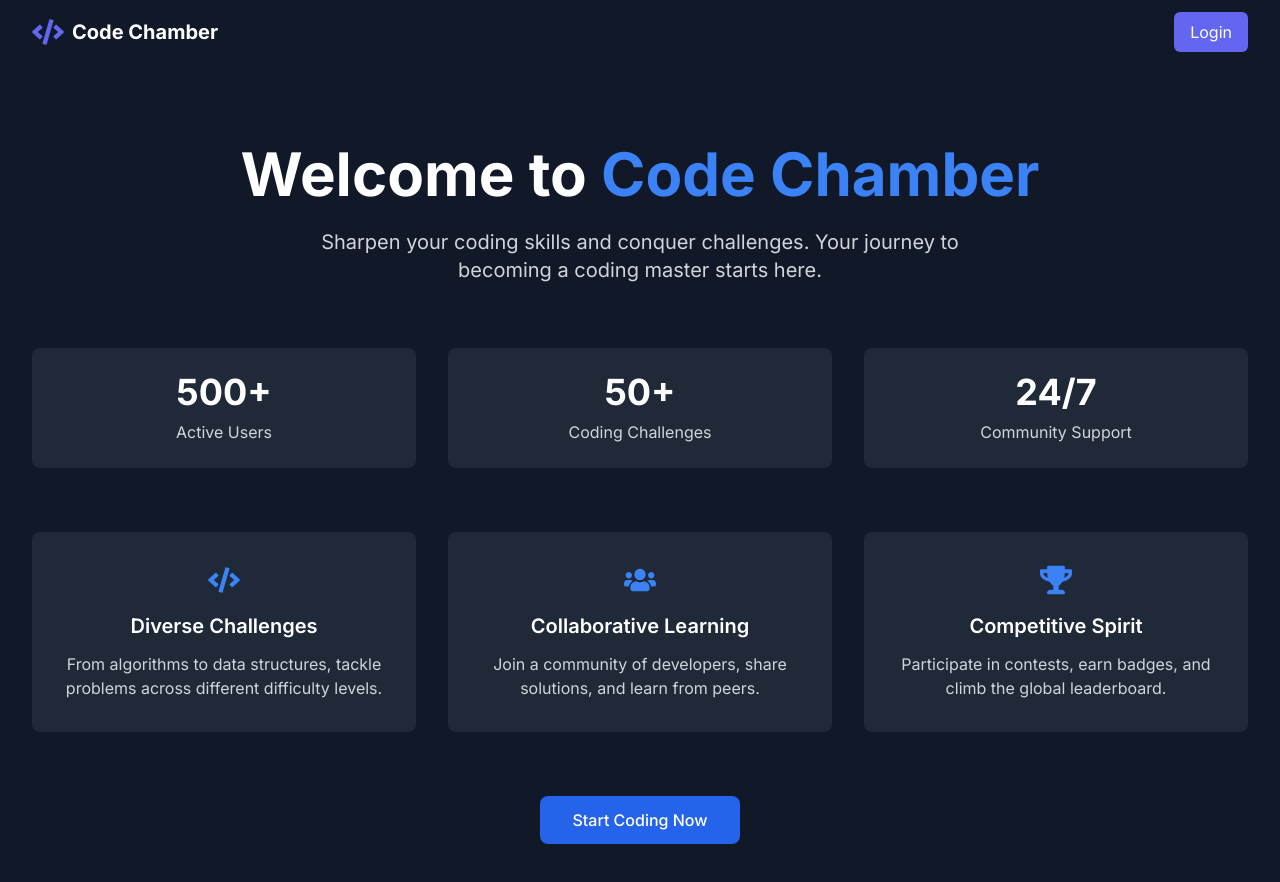
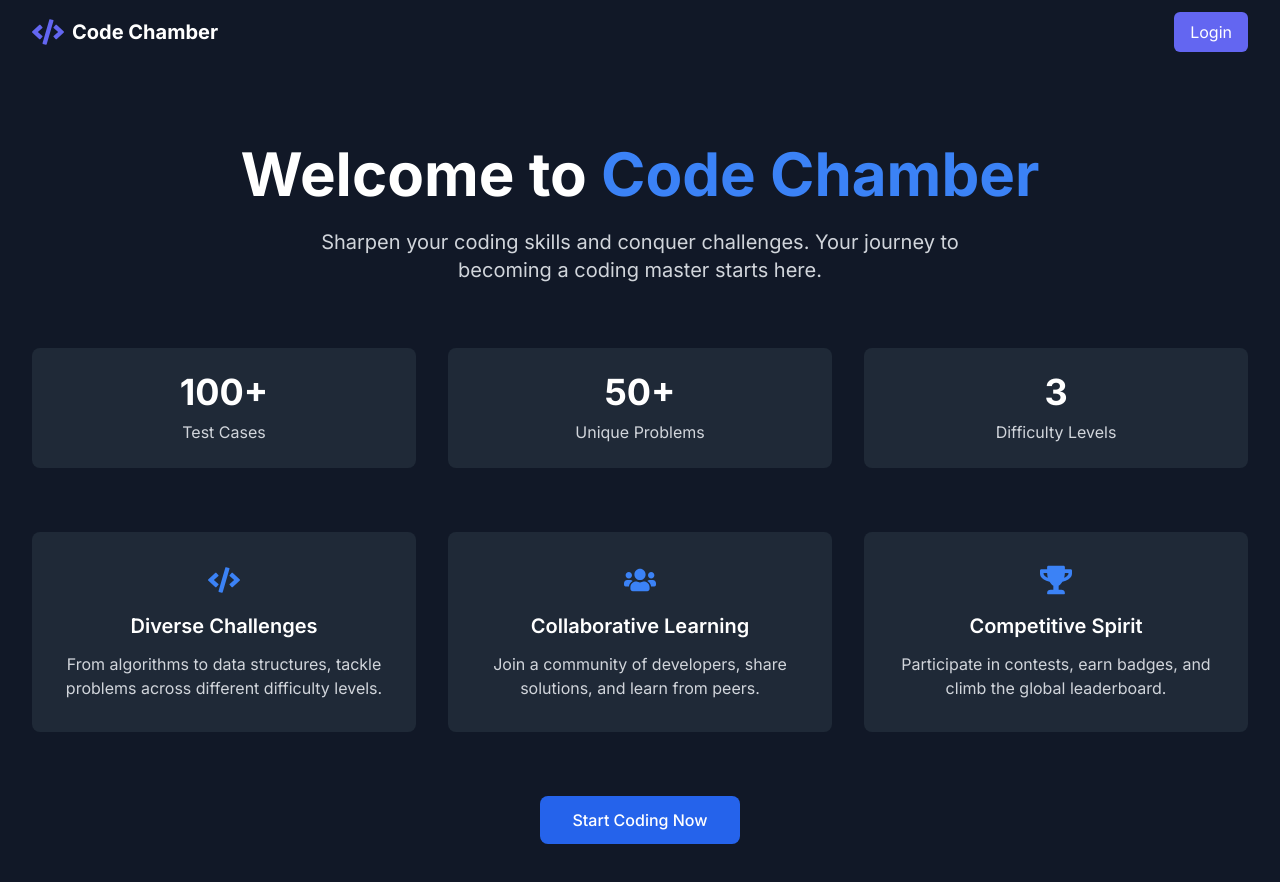
Before and after one commit to namanthanki/code-chamber, a Next.js app: page / in a window 1280 px wide. Shown: the top 882 px of the page. Built offline with nearby package versions, Linux system fonts and the light colour scheme; no server answers.

Commit message:
Updated stats section

```diff
--- a/app/page.tsx
+++ b/app/page.tsx
@@ -23,25 +23,24 @@ export default function Auth() {
 					</p>
 				</div>
 
-				{/* Stats Section */}
 				<div className="grid grid-cols-1 md:grid-cols-3 gap-8 mb-16">
 					<div className="bg-gray-800 hover:bg-gray-700 transition-colors rounded-lg p-6 text-center">
 						<div className="text-4xl font-bold text-white mb-2">
-							500+
+							100+
 						</div>
-						<div className="text-gray-300">Active Users</div>
+						<div className="text-gray-300">Test Cases</div>
 					</div>
 					<div className="bg-gray-800 hover:bg-gray-700 transition-colors rounded-lg p-6 text-center">
 						<div className="text-4xl font-bold text-white mb-2">
 							50+
 						</div>
-						<div className="text-gray-300">Coding Challenges</div>
+						<div className="text-gray-300">Unique Problems</div>
 					</div>
 					<div className="bg-gray-800 hover:bg-gray-700 transition-colors rounded-lg p-6 text-center">
 						<div className="text-4xl font-bold text-white mb-2">
-							24/7
+							3
 						</div>
-						<div className="text-gray-300">Community Support</div>
+						<div className="text-gray-300">Difficulty Levels</div>
 					</div>
 				</div>
 
```
